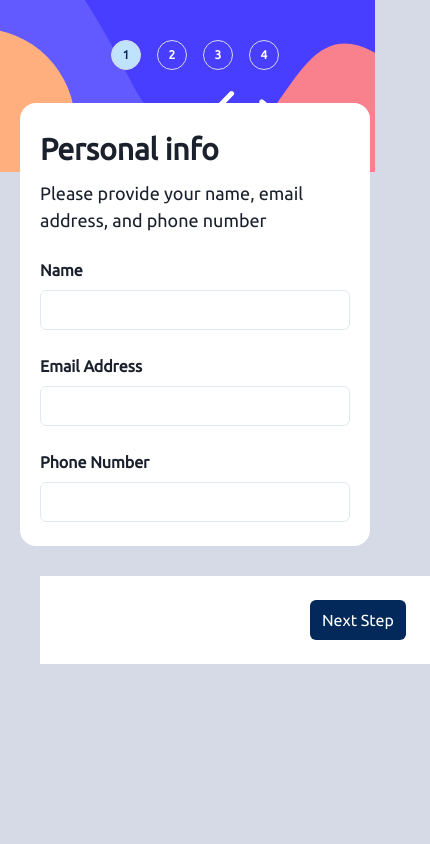
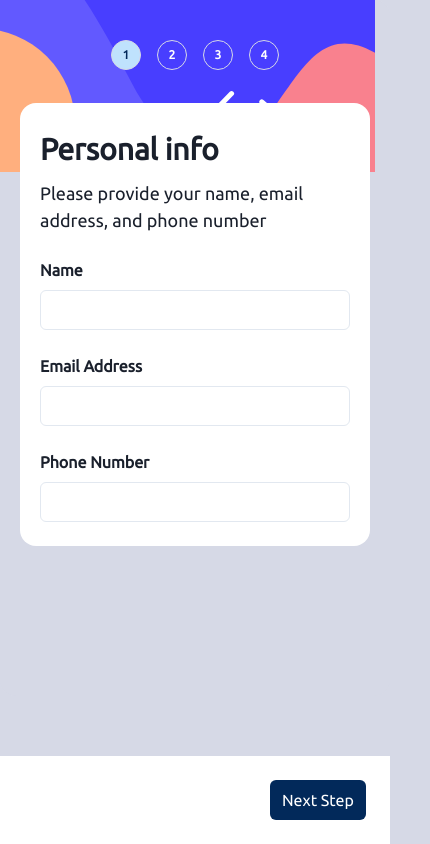
Before and after one commit to builtbyjosh/multi-step-form, a React (Create React App) app: page / in a window 390 px wide. Shown: the whole page, 430 px wide, since content can reach past the window. Built offline with nearby package versions, Linux system fonts and the light colour scheme.

Commit message:
fix button mobile view

```diff
--- a/src/App.js
+++ b/src/App.js
@@ -30,7 +30,7 @@ function App() {
         h={'fit-content'}
         borderRadius={'2xl'}
       >
-        <Sidebar formStep={formStep} />
+        <Sidebar formStep={formStep} setFormStep={setFormStep} />
 
         <Box
           bg={'white'}
@@ -39,18 +39,22 @@ function App() {
           px={{ base: 5, md: 'unset' }}
           mx={{ base: 5, md: 'unset' }}
           mt={{ base: -20, md: 0 }}
+          mb={{ base: '150px', md: 'unset' }}
           zIndex={{ base: 'auto', md: 1 }}
           maxW={'100%'}
         >
           <FormContainer setFormStep={setFormStep} formStep={formStep} />
+
           {formStep < 5 && (
             <Box
               p={{ base: 6, md: 'unset' }}
               mt={{ base: 30, md: 'unset' }}
-              // my={{ base: 6, md: 'unset' }}
               bg={'white'}
               w={'full'}
-              position={{ base: 'absolute', md: 'unset' }}
+              position={{ base: 'fixed', md: 'unset' }}
+              bottom={{ base: 0, md: 'unset' }}
+              left={{ base: 0, md: 'unset' }}
+              right={{ base: 0, md: 'unset' }}
             >
               <Stack
                 direction={'row'}
```
